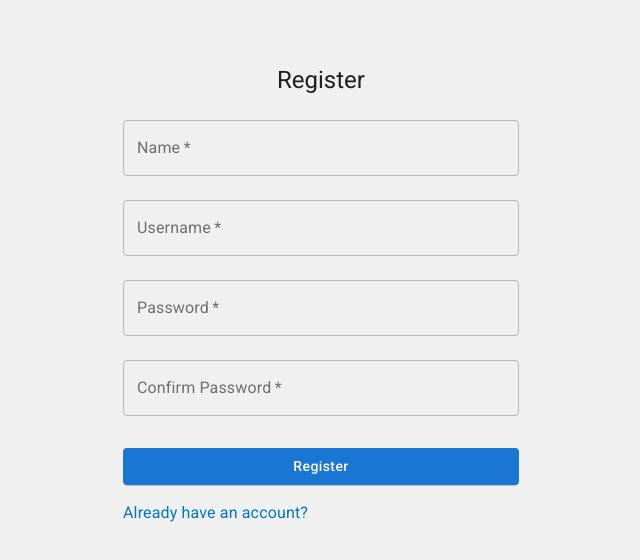
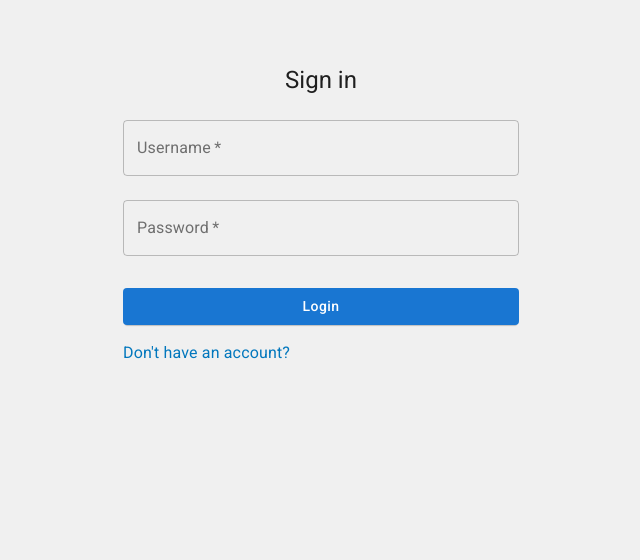
Before and after one commit to aleisley/chatzone-client, a React (Create React App) app: page / in a window 1280 px wide. Shown: the top 560 px of the page, without its empty margins (319-959 px from the left). Built offline with nearby package versions, Linux system fonts and the light colour scheme.

Commit message:
Took care of login

```diff
--- a/src/Home/Home.js
+++ b/src/Home/Home.js
@@ -2,11 +2,12 @@ import React, { useState, useEffect } from 'react'
 import Container from '@material-ui/core/Container'
 
 import history from '../Utilities/history'
+import Login from './Login'
 import Register from './Register'
 import { authenticationService } from '../Services/authenticationService'
 
 const Home = () => {
-  const [page, setPage] = useState('register')
+  const [page, setPage] = useState('login')
 
   useEffect(() => {
     if (authenticationService.currentUserValue) history.push('/chat')
@@ -18,7 +19,7 @@ const Home = () => {
 
   let Content
 
-  if (page === 'login') console.log('login')
+  if (page === 'login') Content = <Login handleClick={handleClick} />
   else Content = <Register handleClick={handleClick} />
 
   return (
--- a/src/Home/Login.js
+++ b/src/Home/Login.js
@@ -0,0 +1,165 @@
+import React from 'react';
+import Button from '@material-ui/core/Button';
+import { Formik } from 'formik'
+import Grid from '@material-ui/core/Grid'
+import Link from '@material-ui/core/Link'
+import TextField from '@material-ui/core/TextField'
+import Typography from '@material-ui/core/Typography'
+import { makeStyles } from '@material-ui/core/styles'
+import * as Yup from 'yup'
+
+import history from '../Utilities/history'
+import { useLogin } from '../Services/authenticationService'
+
+const useStyles = makeStyles(theme => ({
+  paper: {
+    marginTop: theme.spacing(8),
+    display: 'flex',
+    flexDirection: 'column',
+    alignItems: 'center'
+  },
+  form: {
+    width: '100%',
+    marginTop: theme.spacing(1)
+  },
+  submit: {
+    margin: theme.spacing(3, 0, 2),
+    width: '100%',
+    backgroundColor: '#1976d2',
+    border: 'none',
+    padding: '6px 16px',
+    fontSize: '0.875rem',
+    color: '#fff',
+    boxShadow: '0px 3px 1px -2px rgba(0, 0, 0, 0.2)',
+    minWidth: '64px',
+    boxSizing: 'border-box',
+    fontFamily: 'Roboto',
+    fontWeight: '500',
+    lineHeight: '1.75',
+    borderRadius: '4px',
+    letterSpacing: '0.02857em',
+    cursor: 'pointer',
+  }
+}))
+
+const Login = props => {
+  const login = useLogin()
+  const classes = useStyles()
+
+  return (
+    <div className={classes.paper}>
+      <Grid container>
+        <Grid item>
+          <Typography component="h1" variant="h5" align="center">
+            Sign in
+                </Typography>
+          <Formik
+            initialValues={{
+              username: '',
+              password: '',
+            }}
+            validationSchema={Yup.object().shape({
+              username: Yup.string()
+                .required('Username is required')
+                .max(40, 'Username is too long'),
+              password: Yup.string()
+                .required('Password is required')
+                .max(100, 'Password is too long')
+                .min(6, 'Password too short'),
+            })}
+            onSubmit={(
+              { username, password },
+              { setStatus, setSubmitting }
+            ) => {
+              setStatus();
+              login(username, password).then(
+                () => {
+                  const { from } = history.location.state || {
+                    from: { pathname: '/chat' },
+                  };
+                  history.push(from);
+                },
+                error => {
+                  setSubmitting(false);
+                  setStatus(error);
+                }
+              );
+            }}
+          >
+            {({
+              handleSubmit,
+              handleChange,
+              values,
+              touched,
+              errors,
+            }) => (
+                <form
+                  onSubmit={handleSubmit}
+                  className={classes.form}
+                >
+                  <TextField
+                    id="username"
+                    className={classes.textField}
+                    name="username"
+                    label="Username"
+                    fullWidth={true}
+                    variant="outlined"
+                    margin="normal"
+                    required={true}
+                    helperText={
+                      touched.username ? errors.username : ''
+                    }
+                    error={
+                      touched.username &&
+                      Boolean(errors.username)
+                    }
+                    value={values.username}
+                    onChange={handleChange}
+                  />
+                  <TextField
+                    id="password"
+                    className={classes.textField}
+                    name="password"
+                    label="Password"
+                    fullWidth={true}
+                    variant="outlined"
+                    margin="normal"
+                    required={true}
+                    helperText={
+                      touched.password ? errors.password : ''
+                    }
+                    error={
+                      touched.password &&
+                      Boolean(errors.password)
+                    }
+                    value={values.password}
+                    onChange={handleChange}
+                    type="password"
+                  />
+                  <button
+                    type="submit"
+                    className={classes.submit}
+                  >
+                    Login
+                  </button>
+
+                </form>
+              )}
+          </Formik>
+        </Grid>
+        <Grid item xs={9}>
+          <Typography>
+            <Link
+              onClick={() => props.handleClick('register')}
+              href="#"
+            >
+              Don't have an account?
+                    </Link>
+          </Typography>
+        </Grid>
+      </Grid>
+    </div>
+  );
+}
+
+export default Login
```
